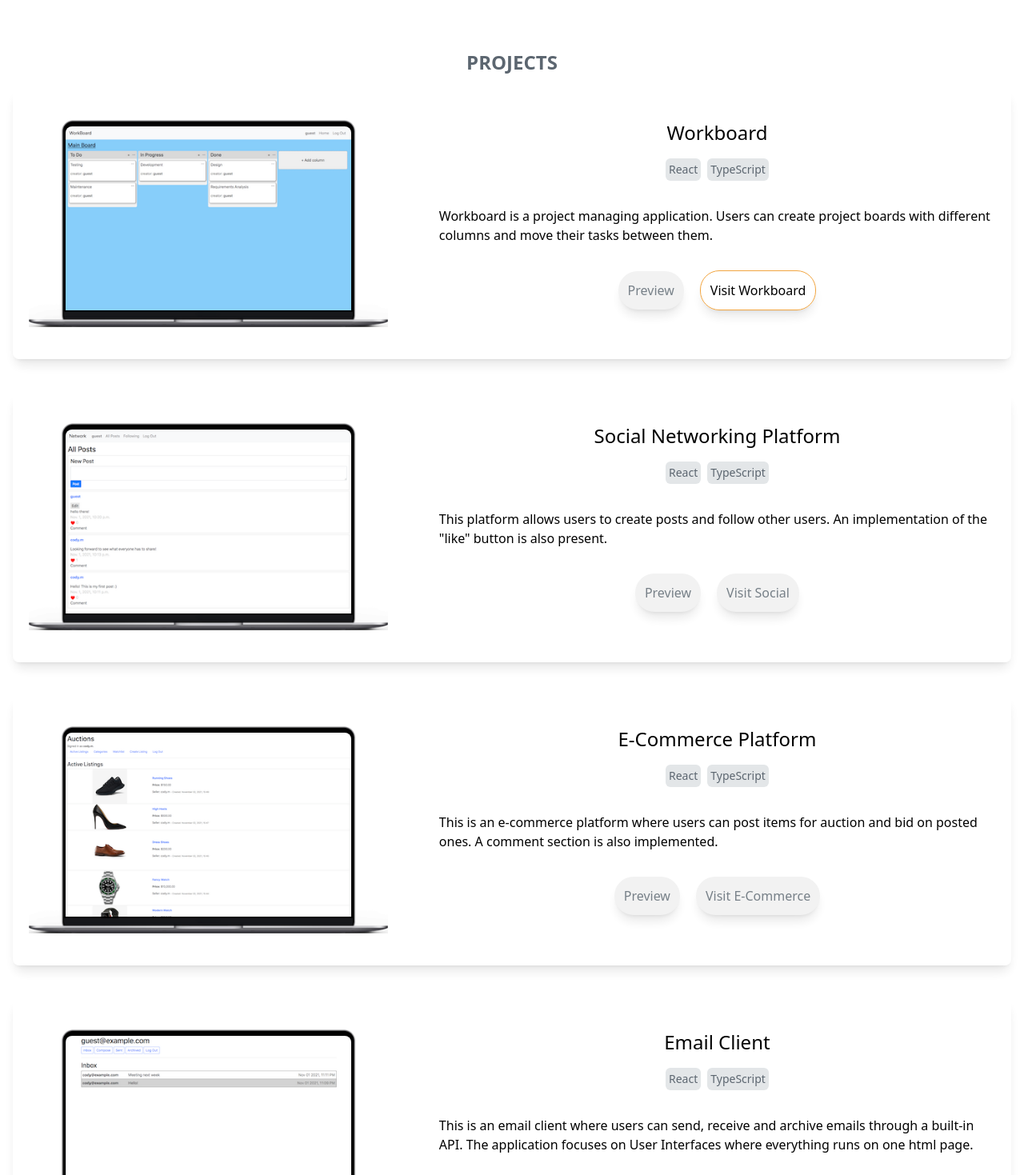
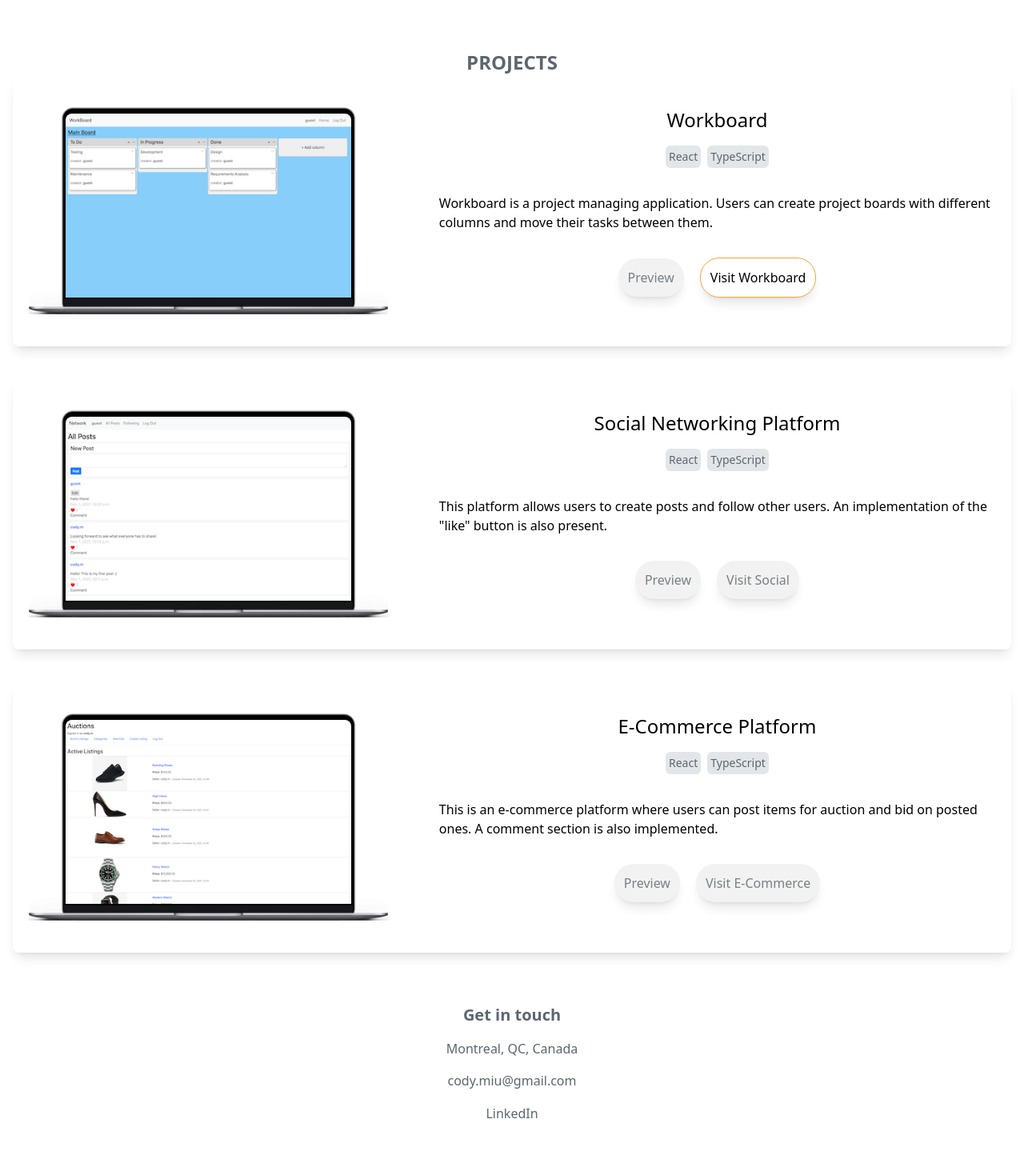
Before and after one commit to Cody06/Portfolio, a Next.js app: page / in a window 1280 px wide. Shown: the part 481-1950 px from the top of the page at 80% size. After the commit the page ends 1926 px from the top, so only its background shows below. Built offline with nearby package versions, Linux system fonts and the light colour scheme.

Commit message:
Refactor ProjectsCollection

```diff
--- a/src/components/Landing/components/ProjectsCollection.tsx
+++ b/src/components/Landing/components/ProjectsCollection.tsx
@@ -1,5 +1,6 @@
 import Image from 'next/image';
 import Button from '../../ui/Button';
+import SectionHeader from './SectionHeader';
 
 const ProjectsCollection = () => {
     const projects = [
@@ -33,23 +34,23 @@ const ProjectsCollection = () => {
             href: '',
             thumbnail: 'commerce.png',
         },
-        {
-            id: 4,
-            name: 'Email Client',
-            year: 2023,
-            tools: ['React', 'TypeScript'],
-            description: `This is an email client where users can send, receive and archive emails through a built-in API.
-                The application focuses on User Interfaces where everything runs on one html page.`,
-            href: '',
-            thumbnail: 'email.png',
-        },
+        // TODO: Reconsider implementation
+        // {
+        //     id: 4,
+        //     name: 'Email Client',
+        //     year: 2023,
+        //     tools: ['React', 'TypeScript'],
+        //     description: `This is an email client where users can send, receive and archive emails through a built-in API.
+        //         The application focuses on User Interfaces where everything runs on one html page.`,
+        //     href: '',
+        //     thumbnail: 'email.png',
+        // },
     ];
 
     return (
-        <main id="projects-collection" className="pt-16 pb-10 animate-fade-in">
-            <h1 className="text-2xl font-bold text-center text-primary-100 uppercase mb-4">
-                Projects
-            </h1>
+        // Use padding-top to see the title when onClick scrollIntoView
+        <main id="projects-collection" className="pt-16 animate-fade-in">
+            <SectionHeader title="Projects" />
 
             <div className="flex flex-col gap-y-10">
                 {projects.map((project) => (
@@ -78,9 +79,9 @@ const ProjectsCollection = () => {
                         </div>
 
                         <div className="pt-4 md:pt-0 md:w-2/3">
-                            <h2 className="mb-4 text-2xl text-center font-medium">
+                            <h3 className="mb-4 text-2xl text-center font-medium">
                                 {project.name}
-                            </h2>
+                            </h3>
                             <div className="flex gap-x-2 justify-center mb-6 md:mb-8">
                                 {project.tools.map((tool) => (
                                     <div
```
